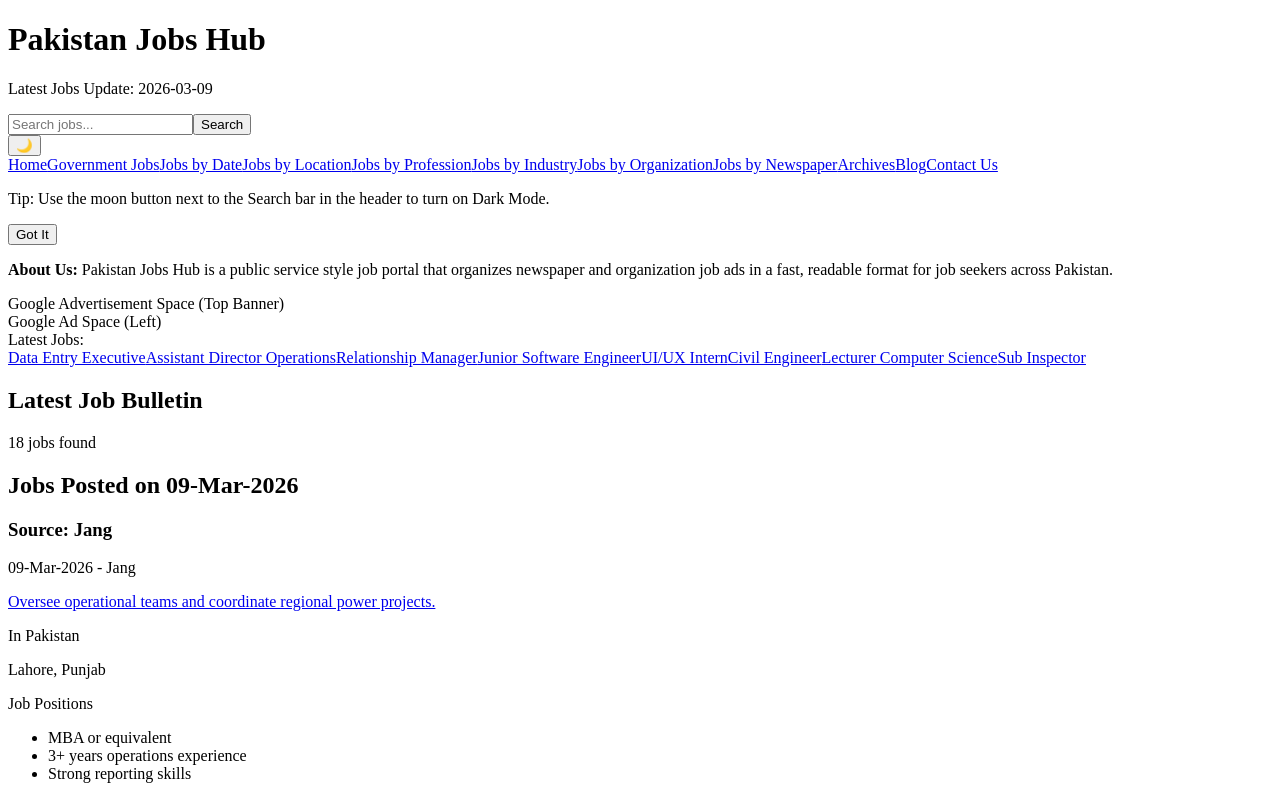
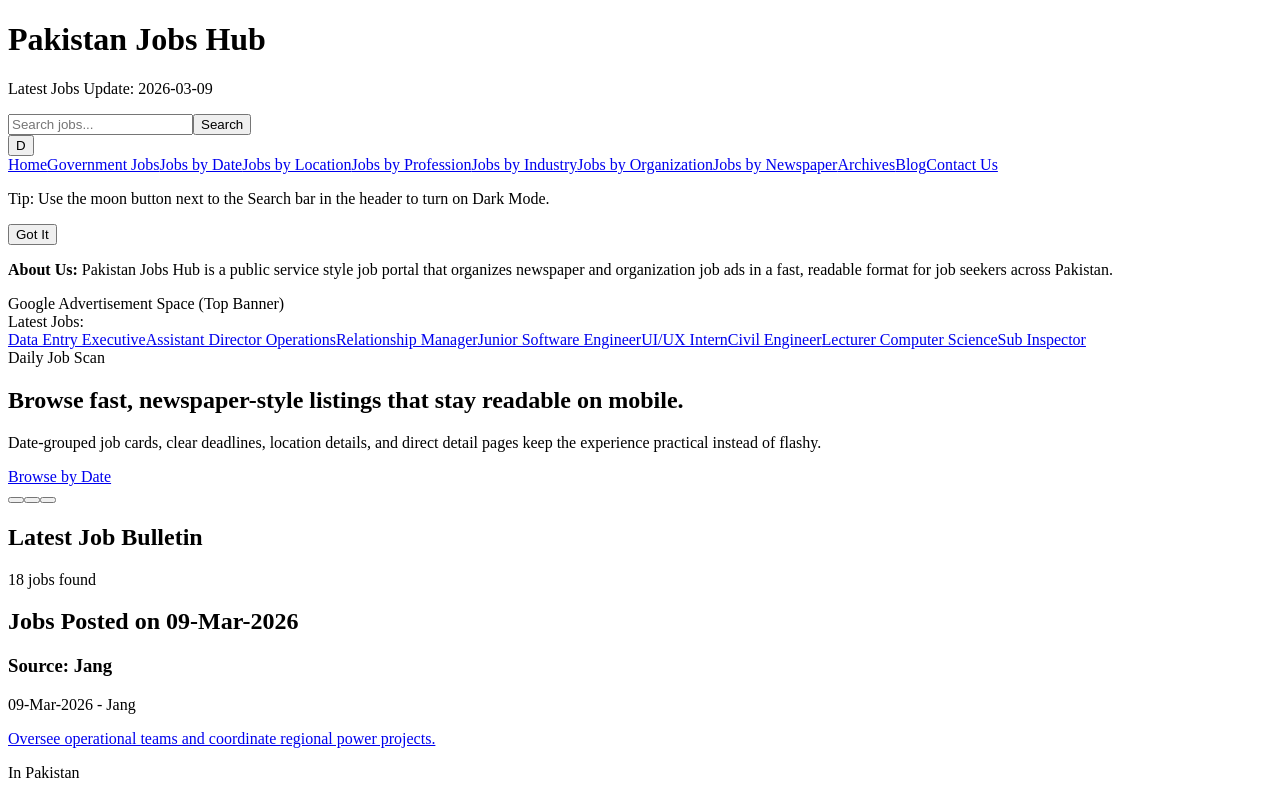
Before and after one commit to HafizTalalAhmad/Job-Website, a React (Vite) app: page /#/ in a window 1280 px wide. Shown: the top 798 px of the page. Built offline with nearby package versions, Linux system fonts and the light colour scheme; no server answers; the database is empty; the HTML template or start-up script is replaced by a standard one.

Commit message:
Add homepage hero slider and simplify ad layout

```diff
--- a/src/App.jsx
+++ b/src/App.jsx
@@ -60,7 +60,6 @@ function AppContent() {
         </>
       )}
       <div className="with-side-ads">
-        <aside className="side-ad left">Google Ad Space (Left)</aside>
         <div className="route-zone">
           <Routes>
             <Route path="/" element={<HomePage />} />
--- a/src/components/Header.jsx
+++ b/src/components/Header.jsx
@@ -7,6 +7,7 @@ function Header({ theme, onToggleTheme }) {
   const navigate = useNavigate()
   const [keyword, setKeyword] = useState('')
   const latestDate = [...jobs].sort((a, b) => (a.postDate < b.postDate ? 1 : -1))[0]?.postDate
+
   const onSearch = (event) => {
     event.preventDefault()
     const q = keyword.trim()
@@ -38,7 +39,7 @@ function Header({ theme, onToggleTheme }) {
               title={theme === 'dark' ? 'Switch to Light Mode' : 'Switch to Dark Mode'}
               aria-label={theme === 'dark' ? 'Switch to Light Mode' : 'Switch to Dark Mode'}
             >
-              {theme === 'dark' ? '☀' : '🌙'}
+              {theme === 'dark' ? 'L' : 'D'}
             </button>
           </div>
         </div>
--- /dev/null
+++ b/src/components/HeroSlider.jsx
@@ -0,0 +1,91 @@
+import React, { useEffect, useState } from 'react'
+import { Link } from 'react-router-dom'
+
+const slides = [
+  {
+    id: 'slide-1',
+    eyebrow: 'Public Sector Spotlight',
+    title: 'Government hiring windows, newspaper ads, and deadlines in one place.',
+    blurb: 'Track major openings across aviation, education, utilities, railways, and public administration without scanning multiple sources.',
+    accent: 'Government Jobs',
+    cta: '/jobs/government',
+    tone: 'aviation'
+  },
+  {
+    id: 'slide-2',
+    eyebrow: 'Daily Job Scan',
+    title: 'Browse fast, newspaper-style listings that stay readable on mobile.',
+    blurb: 'Date-grouped job cards, clear deadlines, location details, and direct detail pages keep the experience practical instead of flashy.',
+    accent: 'Browse by Date',
+    cta: '/jobs/date',
+    tone: 'bulletin'
+  },
+  {
+    id: 'slide-3',
+    eyebrow: 'Admin + Alerts',
+    title: 'Post jobs, manage contact messages, and maintain a clean public job board.',
+    blurb: 'Use the admin area for posting, updating, and reviewing incoming messages while the public site stays lightweight and focused.',
+    accent: 'Open Admin',
+    cta: '/admin',
+    tone: 'control'
+  }
+]
+
+function HeroSlider() {
+  const [activeIndex, setActiveIndex] = useState(0)
+
+  useEffect(() => {
+    const timer = window.setInterval(() => {
+      setActiveIndex((current) => (current + 1) % slides.length)
+    }, 4800)
+
+    return () => window.clearInterval(timer)
+  }, [])
+
+  const activeSlide = slides[activeIndex]
+
+  return (
+    <section className="hero-slider" aria-label="Homepage highlights">
+      <div className={`hero-slide hero-slide-${activeSlide.tone}`}>
+        <div className="hero-slide-copy">
+          <span className="hero-slide-eyebrow">{activeSlide.eyebrow}</span>
+          <h2>{activeSlide.title}</h2>
+          <p>{activeSlide.blurb}</p>
+          <div className="hero-slide-actions">
+            <Link to={activeSlide.cta} className="hero-slide-btn">
+              {activeSlide.accent}
+            </Link>
+          </div>
+        </div>
+
+        <div className="hero-slide-art" aria-hidden="true">
+          <div className="art-frame">
+            <div className="art-strip" />
+            <div className="art-card art-card-primary" />
+            <div className="art-card art-card-secondary" />
+            <div className="art-grid">
+              <span />
+              <span />
+              <span />
+              <span />
+            </div>
+          </div>
+        </div>
+      </div>
+
+      <div className="hero-slide-dots">
+        {slides.map((slide, index) => (
+          <button
+            key={slide.id}
+            type="button"
+            className={`hero-dot${index === activeIndex ? ' active' : ''}`}
+            aria-label={`Show slide ${index + 1}`}
+            onClick={() => setActiveIndex(index)}
+          />
+        ))}
+      </div>
+    </section>
+  )
+}
+
+export default HeroSlider
--- a/src/pages/HomePage.jsx
+++ b/src/pages/HomePage.jsx
@@ -3,6 +3,7 @@ import { useLocation } from 'react-router-dom'
 import { applyFilters, groupJobs, sortJobs } from '../utils/jobs'
 import JobGroupByDate from '../components/JobGroupByDate'
 import LatestTicker from '../components/LatestTicker'
+import HeroSlider from '../components/HeroSlider'
 import { useJobs } from '../context/JobsContext'
 
 function HomePage() {
@@ -31,6 +32,7 @@ function HomePage() {
     <>
       <div className="container">
         <LatestTicker jobs={jobs} />
+        <HeroSlider />
       </div>
 
       <main className="container layout">
--- a/src/styles.css
+++ b/src/styles.css
@@ -240,10 +240,10 @@ a:hover {
 }
 
 .with-side-ads {
-  width: min(1450px, 98%);
+  width: min(1280px, 98%);
   margin: 0 auto;
   display: grid;
-  grid-template-columns: 170px minmax(0, 1090px) 170px;
+  grid-template-columns: minmax(0, 1090px) 170px;
   gap: 10px;
   justify-content: center;
 }
@@ -291,6 +291,181 @@ a:hover {
 .ticker-track a {
   font-size: 12px;
   color: #7a5200;
+}
+
+.hero-slider {
+  margin-top: 10px;
+  margin-bottom: 10px;
+}
+
+.hero-slide {
+  min-height: 270px;
+  border: 1px solid var(--line);
+  background:
+    radial-gradient(circle at top left, rgba(255, 214, 10, 0.2), transparent 34%),
+    linear-gradient(135deg, #f8fbff 0%, #edf3f8 48%, #ffffff 100%);
+  display: grid;
+  grid-template-columns: 1.2fr 0.8fr;
+  overflow: hidden;
+}
+
+.hero-slide-aviation {
+  background:
+    radial-gradient(circle at top left, rgba(255, 214, 10, 0.25), transparent 34%),
+    linear-gradient(135deg, #f9fbfd 0%, #edf3f8 48%, #ffffff 100%);
+}
+
+.hero-slide-bulletin {
+  background:
+    radial-gradient(circle at top left, rgba(15, 106, 47, 0.18), transparent 34%),
+    linear-gradient(135deg, #f8fbff 0%, #eef5f1 48%, #ffffff 100%);
+}
+
+.hero-slide-control {
+  background:
+    radial-gradient(circle at top left, rgba(30, 92, 200, 0.16), transparent 34%),
+    linear-gradient(135deg, #f8fbff 0%, #eef2f8 48%, #ffffff 100%);
+}
+
+.hero-slide-copy {
+  padding: 24px 24px 20px;
+  display: flex;
+  flex-direction: column;
+  justify-content: center;
+  gap: 10px;
+}
+
+.hero-slide-eyebrow {
+  display: inline-flex;
+  width: fit-content;
+  border: 1px solid #d9c35a;
+  background: rgba(255, 214, 10, 0.18);
+  color: #6c5400;
+  padding: 6px 10px;
+  font-size: 11px;
+  font-weight: 700;
+  text-transform: uppercase;
+  letter-spacing: 0.08em;
+}
+
+.hero-slide-copy h2 {
+  margin: 0;
+  max-width: 12ch;
+  font-size: 36px;
+  line-height: 1.05;
+  color: #153b6e;
+}
+
+.hero-slide-copy p {
+  margin: 0;
+  max-width: 56ch;
+  font-size: 14px;
+  line-height: 1.55;
+  color: #40556f;
+}
+
+.hero-slide-actions {
+  padding-top: 4px;
+}
+
+.hero-slide-btn {
+  display: inline-flex;
+  align-items: center;
+  border: 1px solid #1d4e92;
+  background: #1f5ed1;
+  color: #fff;
+  padding: 10px 14px;
+  font-size: 13px;
+  font-weight: 700;
+  text-decoration: none;
+}
+
+.hero-slide-btn:hover {
+  background: #184da9;
+  text-decoration: none;
+}
+
+.hero-slide-art {
+  position: relative;
+  display: flex;
+  align-items: center;
+  justify-content: center;
+  padding: 22px;
+}
+
+.art-frame {
+  position: relative;
+  width: min(100%, 300px);
+  aspect-ratio: 4 / 3;
+  border: 1px solid rgba(21, 59, 110, 0.14);
+  background:
+    linear-gradient(180deg, rgba(255, 255, 255, 0.98), rgba(238, 243, 248, 0.9)),
+    linear-gradient(120deg, rgba(31, 94, 209, 0.12), transparent 70%);
+  box-shadow: 0 18px 40px rgba(18, 42, 76, 0.14);
+  overflow: hidden;
+}
+
+.art-strip {
+  position: absolute;
+  inset: 0 auto auto 0;
+  width: 100%;
+  height: 14px;
+  background: linear-gradient(90deg, #f2d603, #ffe76d);
+}
+
+.art-card {
+  position: absolute;
+  border-radius: 12px;
+  background: linear-gradient(180deg, #ffffff, #f4f8fc);
+  box-shadow: 0 10px 20px rgba(30, 52, 84, 0.14);
+}
+
+.art-card-primary {
+  inset: 42px 24px auto auto;
+  width: 130px;
+  height: 150px;
+  border: 1px solid rgba(31, 94, 209, 0.16);
+}
+
+.art-card-secondary {
+  inset: auto auto 28px 22px;
+  width: 160px;
+  height: 92px;
+  border: 1px solid rgba(15, 106, 47, 0.16);
+}
+
+.art-grid {
+  position: absolute;
+  inset: 42px auto auto 22px;
+  width: 135px;
+  display: grid;
+  gap: 9px;
+}
+
+.art-grid span {
+  height: 14px;
+  background: linear-gradient(90deg, rgba(31, 94, 209, 0.22), rgba(31, 94, 209, 0.06));
+}
+
+.hero-slide-dots {
+  display: flex;
+  justify-content: center;
+  gap: 8px;
+  padding-top: 8px;
+}
+
+.hero-dot {
+  width: 12px;
+  height: 12px;
+  border: 1px solid #a9b8cb;
+  border-radius: 999px;
+  background: #fff;
+  cursor: pointer;
+}
+
+.hero-dot.active {
+  border-color: #1f5ed1;
+  background: #1f5ed1;
 }
 
 .layout {
@@ -1347,6 +1522,52 @@ a:hover {
   color: #e5edf8;
 }
 
+:root[data-theme='dark'] .hero-slide,
+:root[data-theme='dark'] .hero-slide-aviation,
+:root[data-theme='dark'] .hero-slide-bulletin,
+:root[data-theme='dark'] .hero-slide-control {
+  border-color: var(--line);
+  background:
+    radial-gradient(circle at top left, rgba(250, 204, 21, 0.12), transparent 34%),
+    linear-gradient(135deg, #1b2432 0%, #202d3f 48%, #1a2432 100%);
+}
+
+:root[data-theme='dark'] .hero-slide-copy h2 {
+  color: #f8fafc;
+}
+
+:root[data-theme='dark'] .hero-slide-copy p {
+  color: #cbd5e1;
+}
+
+:root[data-theme='dark'] .hero-slide-eyebrow {
+  border-color: rgba(250, 204, 21, 0.34);
+  background: rgba(250, 204, 21, 0.12);
+  color: #fde68a;
+}
+
+:root[data-theme='dark'] .art-frame {
+  border-color: rgba(147, 197, 253, 0.14);
+  background:
+    linear-gradient(180deg, rgba(23, 34, 49, 0.98), rgba(31, 41, 55, 0.95)),
+    linear-gradient(120deg, rgba(147, 197, 253, 0.08), transparent 70%);
+  box-shadow: 0 18px 40px rgba(0, 0, 0, 0.28);
+}
+
+:root[data-theme='dark'] .art-card {
+  background: linear-gradient(180deg, #243244, #1f2937);
+}
+
+:root[data-theme='dark'] .hero-dot {
+  border-color: #64748b;
+  background: #1f2937;
+}
+
+:root[data-theme='dark'] .hero-dot.active {
+  border-color: #93c5fd;
+  background: #93c5fd;
+}
+
 :root[data-theme='dark'] .hero-search button {
   border-color: #9a7d0a;
   background: #facc15;
@@ -1384,6 +1605,15 @@ a:hover {
     grid-template-columns: 1.05fr 0.95fr;
   }
 
+  .hero-slide {
+    grid-template-columns: 1fr;
+  }
+
+  .hero-slide-copy h2 {
+    max-width: none;
+    font-size: 30px;
+  }
+
   .filter-grid { grid-template-columns: repeat(2, minmax(0, 1fr)); }
   .archive-filter-row { grid-template-columns: repeat(2, minmax(0, 1fr)); }
 
@@ -1433,6 +1663,15 @@ a:hover {
   .legacy-bullets li { font-size: 13px; }
   .panel-title { font-size: 22px; }
   .job-row { grid-template-columns: 1fr 1fr; }
+  .hero-slide-copy {
+    padding: 18px 18px 14px;
+  }
+  .hero-slide-copy h2 {
+    font-size: 26px;
+  }
+  .hero-slide-art {
+    padding: 14px 18px 20px;
+  }
 }
 
 .blog-post-card {
```
